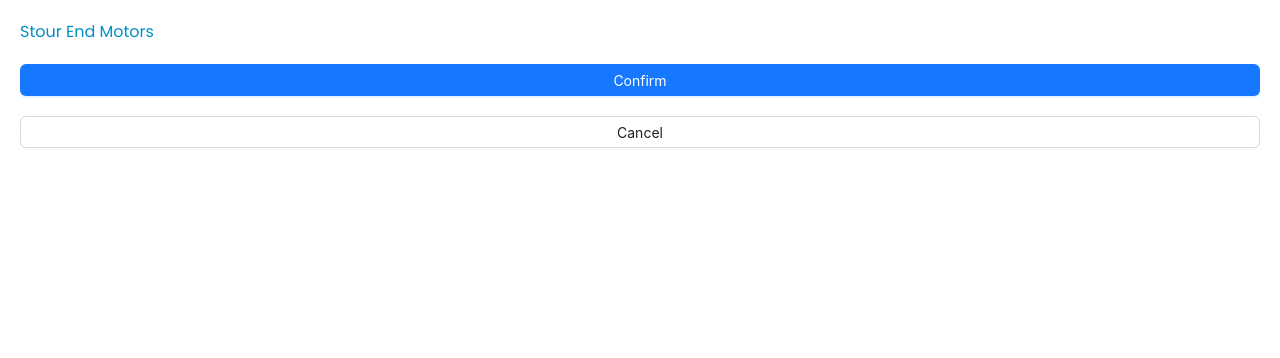
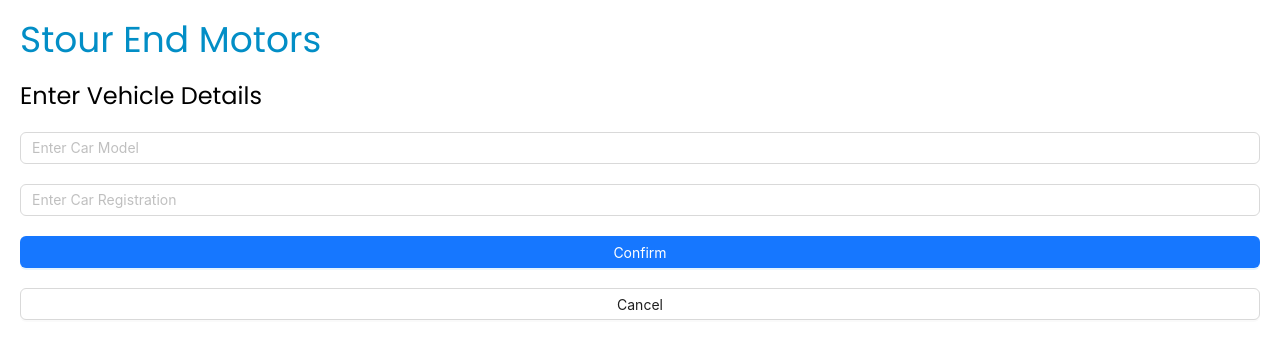
Before and after one commit to Nimira43/Vue-Events, a Next.js app: page / in a window 1280 px wide. Shown: the top 358 px of the page. Built offline with nearby package versions, Linux system fonts and the light colour scheme.

Commit message:
Designing very simple form to test out Tailwind and Antd together

```diff
--- a/src/app/page.tsx
+++ b/src/app/page.tsx
@@ -1,16 +1,23 @@
-import { Button } from 'antd'
+import { Button, Input } from 'antd'
 
 export default function page() {
   return (
     <div className='p-5 flex flex-col gap-5'>
-      <h1 className='text-[#028ec6]'>Stour End Motors</h1>
+      <h1 className='text-[#028ec6] text-4xl'>Stour End Motors</h1>
+      <h4 className='text-2xl'>Enter Vehicle Details</h4>
+      <Input
+      placeholder='Enter Car Model'
+      />
+      <Input
+      placeholder='Enter Car Registration'
+      />
       <Button
         type='primary'
       >Confirm</Button>
-
       <Button
         type='default'
       >Cancel</Button>
+
     </div>
   )
 }
```
